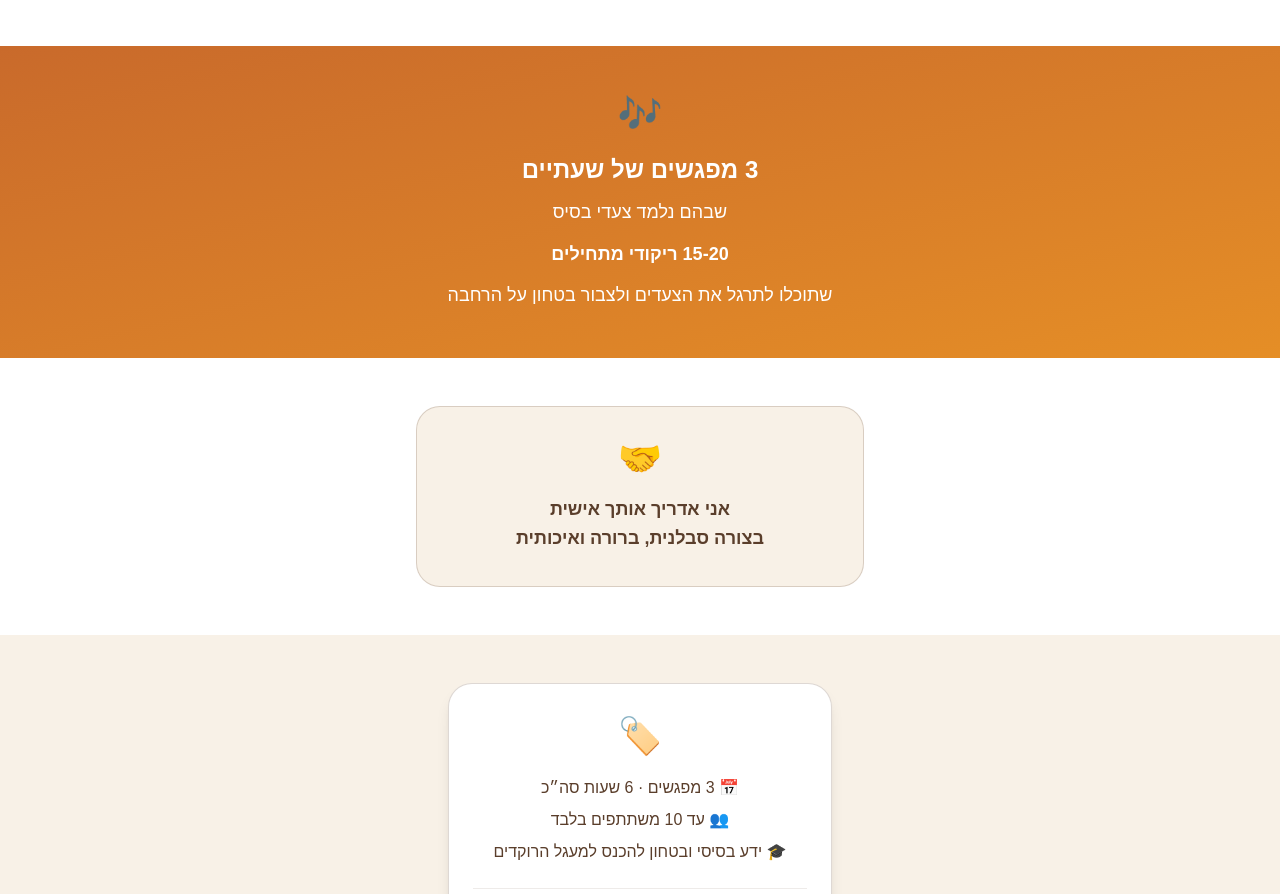
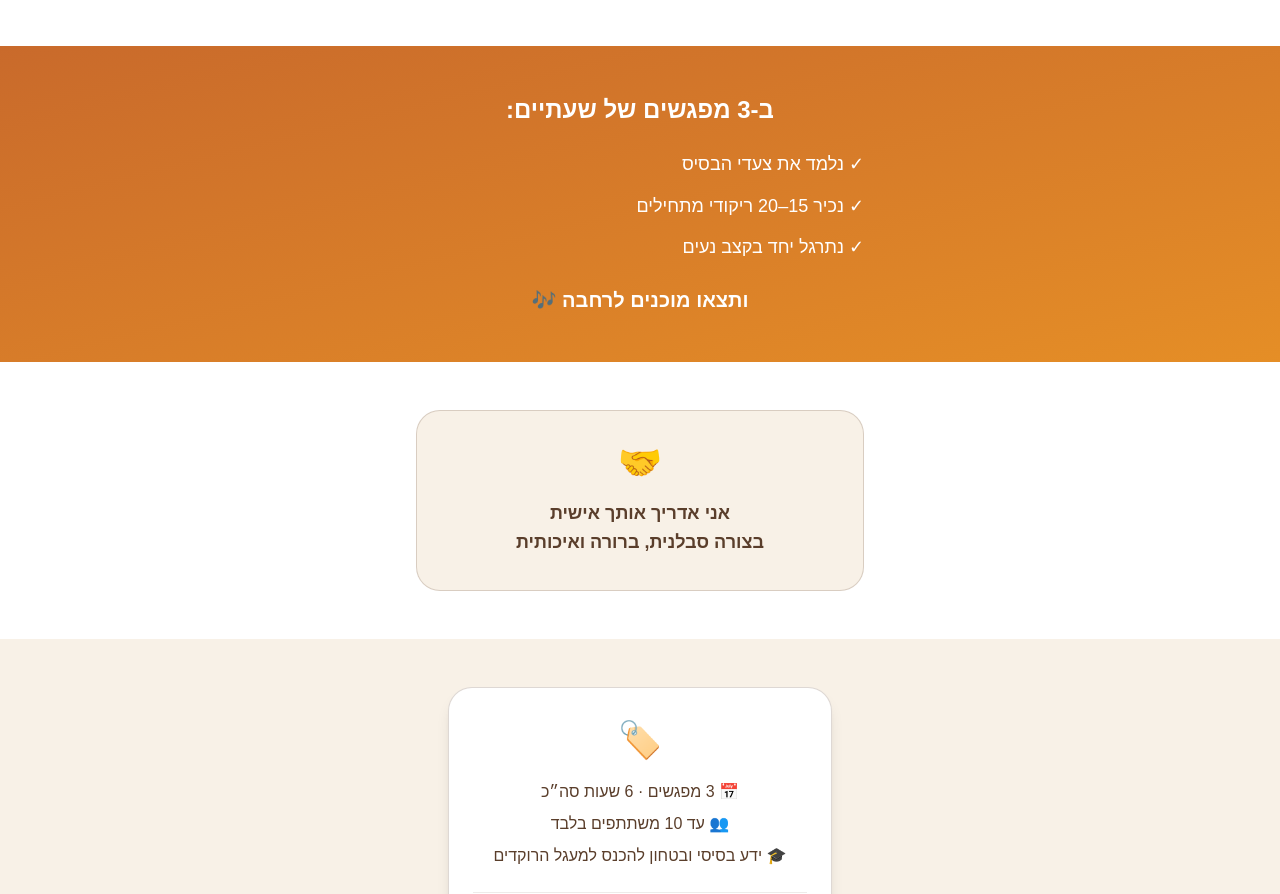
Before and after one commit to shl-udemy/dance-n, a Next.js app: page /workshop in a window 1280 px wide. Shown: the part 1053-1947 px from the top of the page. Built offline with nearby package versions, Linux system fonts and the light colour scheme.

Commit message:
workshop details update

```diff
--- a/app/workshop/page.tsx
+++ b/app/workshop/page.tsx
@@ -60,13 +60,13 @@ export default function WorkshopPage() {
       {/* Workshop details */}
       <section className="py-12 px-6 bg-gradient-to-br from-[#C96A2B] to-[#E58E26] text-center text-white">
         <div className="max-w-md mx-auto">
-          <div className="text-4xl mb-5">🎶</div>
-          <div className="space-y-3 text-lg leading-relaxed">
-            <p className="text-2xl font-extrabold">3 מפגשים של שעתיים</p>
-            <p>שבהם נלמד צעדי בסיס</p>
-            <p className="font-semibold">15-20 ריקודי מתחילים</p>
-            <p>שתוכלו לתרגל את הצעדים ולצבור בטחון על הרחבה</p>
+          <p className="text-2xl font-extrabold mb-6">ב-3 מפגשים של שעתיים:</p>
+          <div className="space-y-3 text-lg leading-relaxed text-right mb-6">
+            <p>✓ נלמד את צעדי הבסיס</p>
+            <p>✓ נכיר 15–20 ריקודי מתחילים</p>
+            <p>✓ נתרגל יחד בקצב נעים</p>
           </div>
+          <p className="text-xl font-semibold">ותצאו מוכנים לרחבה 🎶</p>
         </div>
       </section>
 
```
